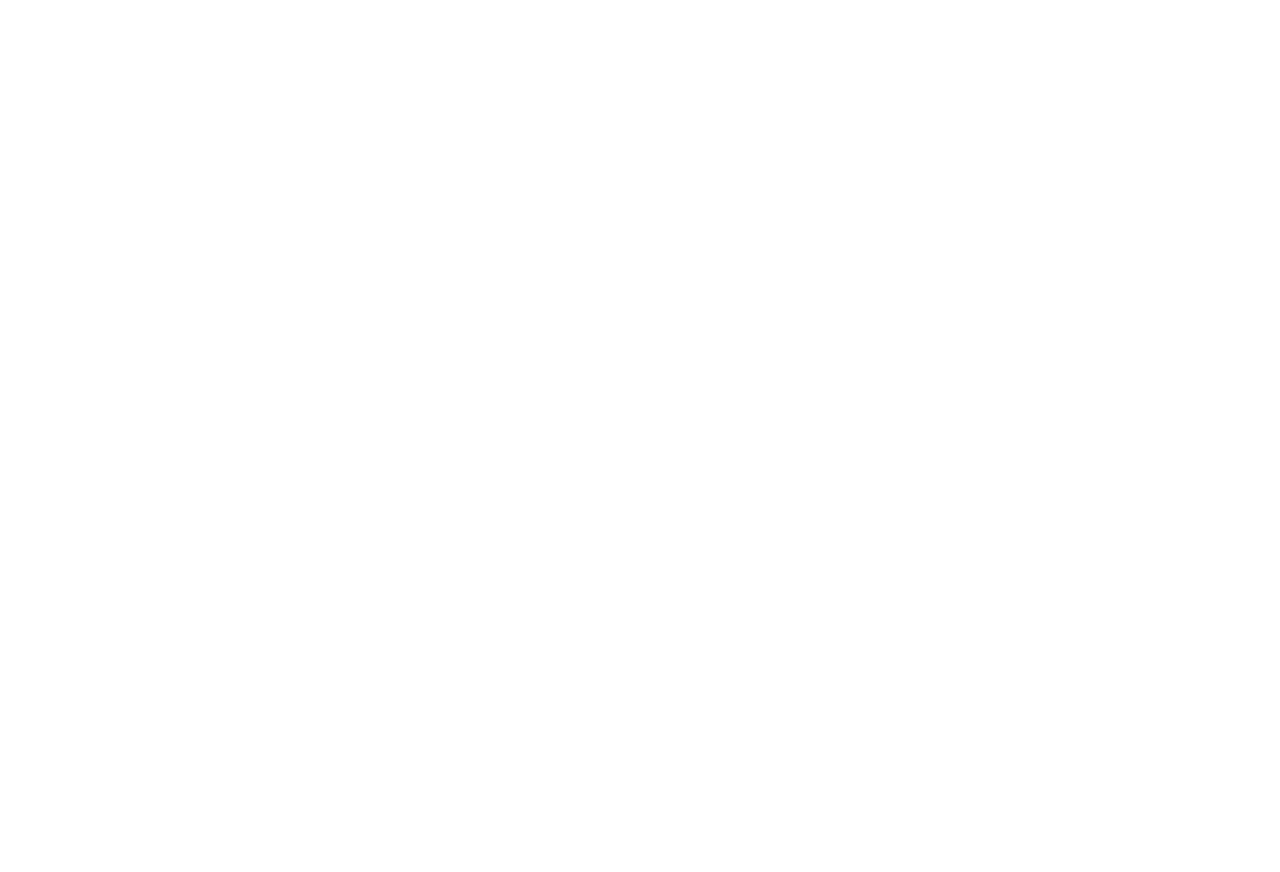
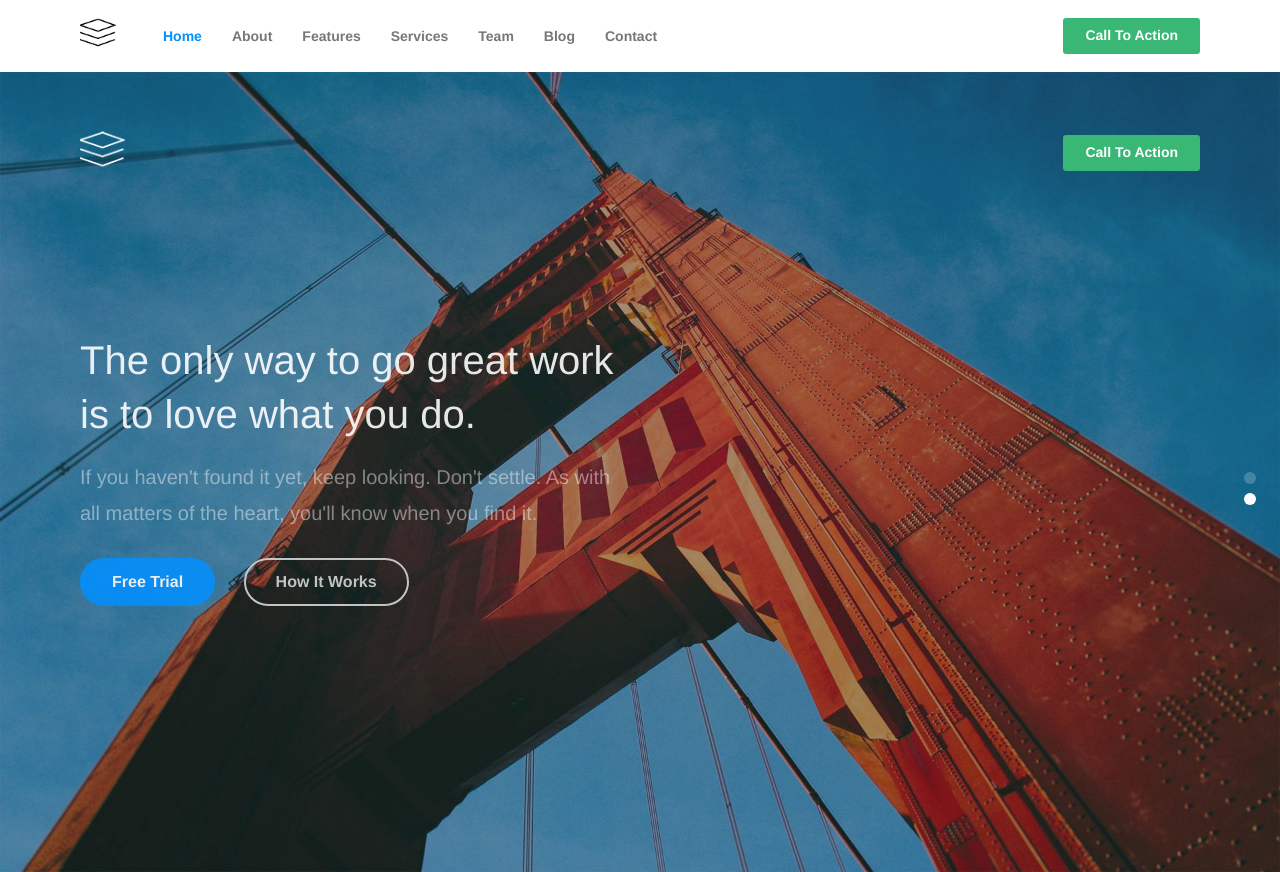
Before and after one commit to uber-generator/081ac1272634ce5fb7c82948132e3b41, a plain HTML site: page index.html in a window 1280 px wide. Before the commit the page ends 800 px from the top, so only its background shows below. Drawn offline with Linux system fonts and the light colour scheme.

Commit message:
Update Page

```diff
--- a/index.html
+++ b/index.html
@@ -8,4 +8,126 @@
                 <script src="assets/js/jquery.js"></script>
                 <script src="assets/js/scripts.min.js"></script>
                 <script src="assets/js/vendor/modernizr.min.js"></script>
-            </head><body></body></html>
+            </head><body><header class="ja-block site-header-3 navbar-default">
+	<div class="container">
+		<div class="navbar-header float-left-md">
+			<div class="site-brand pull-left margin-right-xs-2"><div >
+                    <img src="assets/images/block-be69ab/Logo-il-dark.png" alt="thumbnail">
+                </div></div>
+
+			<button type="button" class="navbar-toggle collapsed" data-toggle="collapse" data-target="#site-navigation-3">
+				<span class="sr-only">Toggle navigation</span>
+				<i class="fa fa-bars"></i>
+			</button>
+		</div>
+
+		<nav id="site-navigation-3" class="site-navigation collapse navbar-collapse float-left-sm">
+			<ul  class="nav navbar-nav main-menu"data-item="block-be69ab">
+                 <li class="block-be69ab active"><a  href="#">
+                    Home
+                </a></li>
+
+                 <li class="block-be69ab "><a  href="#">
+                    About
+                </a></li>
+
+                 <li class="block-be69ab "><a  href="#">
+                    Features
+                </a></li>
+
+                 <li class="block-be69ab "><a  href="#">
+                    Services
+                </a></li>
+
+                 <li class="block-be69ab "><a  href="#">
+                    Team
+                </a></li>
+
+                 <li class="block-be69ab "><a  href="#">
+                    Blog
+                </a></li>
+
+                 <li class="block-be69ab "><a  href="#">
+                    Contact
+                </a></li>
+            </ul>
+		</nav>
+
+		<div class="header-actions pull-right hidden-xs">
+			<a  class="btn btn-success btn-sm" href="#">
+                    Call To Action
+                </a>
+		</div>
+	</div>
+</header><section class="section padding-top-xs-0 padding-bottom-xs-0 ja-block">
+	<div class="section-header site-header-1 container-md absolute-top-center-md-3">
+		<div class="row navbar-inverse navbar-trans border-radius-small-md">
+			<div class="navbar-header float-left-md">
+				<div class="site-brand pull-left">
+					<div >
+                    <img src="assets/images/block-85c5a9/Logo-il-light.png" alt="thumbnail">
+                </div>
+				</div>
+			</div>
+
+			<div class="header-actions pull-right hidden-xs padding-top-xs-4">
+				<a  class="btn btn-success btn-sm" href="#">
+                    Call To Action
+                </a>
+			</div>
+		</div>
+	</div>
+
+	<div class="section-content">
+		<div id="carousel-unique-85c5a9" class="carousel carousel-fade slide" data-ride="carousel">
+			<div  class="carousel-inner screen-height"data-item="block-85c5a9">
+				<div class="item block-85c5a9 active">
+					<div class="section section-hero section-hero-1 section-inverse screen-height">
+						<div  class="section-background background-size-cover col-xs-12" style="background-image: url(assets/images/block-85c5a9/img-slide-1.jpg); opacity: 0.6"></div>
+						<div class="section-content absolute-center-xs">
+							<div class="container item-effect">
+								<div class="row">
+									<div class="col-xs-12 col-sm-8 col-md-6 col-xs-offset-0 col-sm-offset-2 col-md-offset-0">
+										<h2 class="section-title lead-big"><div >The only way to go great work is to love what you do.</div></h2>
+										<div class="lead-small margin-top-xs-2 margin-bottom-xs-0"><div >If you haven't found it yet, keep looking. Don't settle. As with all matters of the heart, you'll know when you find it.</div></div>
+										<div class="margin-top-sm-3">
+											<a  class="btn btn-primary border-radius-extra-xs margin-right-xs-3" href="#button-1">
+                    Free Trial
+                </a>
+										    <a  class="btn btn-default  btn-line border-radius-extra-xs" href="#button-2">
+                    How It Works
+                </a>
+										</div>
+									</div>
+								</div>
+							</div>
+						</div>
+					</div>
+				</div>
+
+				<div class="item block-85c5a9 ">
+					<div class="section section-hero section-hero-1 section-inverse screen-height">
+						<div  class="section-background background-size-cover col-xs-12" style="background-image: url(assets/images/block-85c5a9/img-slide-2.jpg); opacity: 0.6"></div>
+						<div class="section-content absolute-center-xs">
+							<div class="container item-effect">
+								<div class="row">
+									<div class="col-xs-12 col-sm-8 col-md-6 col-xs-offset-0 col-sm-offset-2 col-md-offset-0">
+										<h2 class="section-title lead-big"><div >The only way to go great work is to love what you do.</div></h2>
+										<div class="lead-small margin-top-xs-2 margin-bottom-xs-0"><div >If you haven't found it yet, keep looking. Don't settle. As with all matters of the heart, you'll know when you find it.</div></div>
+										<div class="margin-top-sm-3">
+											<a  class="btn btn-primary border-radius-extra-xs margin-right-xs-3" href="#button-1">
+                    Free Trial
+                </a>
+										    <a  class="btn btn-default  btn-line border-radius-extra-xs" href="#button-2">
+                    How It Works
+                </a>
+										</div>
+									</div>
+								</div>
+							</div>
+						</div>
+					</div>
+				</div>
+			</div><ol class="list-control-button carousel-indicators"><li data-target='#carousel-unique-85c5a9' data-slide-to='0' class='control-item active'></li><li data-target='#carousel-unique-85c5a9' data-slide-to='1' class='control-item'></li></ol>
+		</div>
+</section></body></html>
```
Also changed, not shown: data.json (+1 -1 lines), assets/images/block-85c5a9/Logo-il-light.png (added), assets/images/block-85c5a9/img-hero-8.png (added), assets/images/block-85c5a9/img-slide-1.jpg (added), assets/images/block-85c5a9/img-slide-2.jpg (added), assets/images/block-be69ab/Logo-il-dark.png (added), assets/images/block-be69ab/logo-dark.jpg (added).
